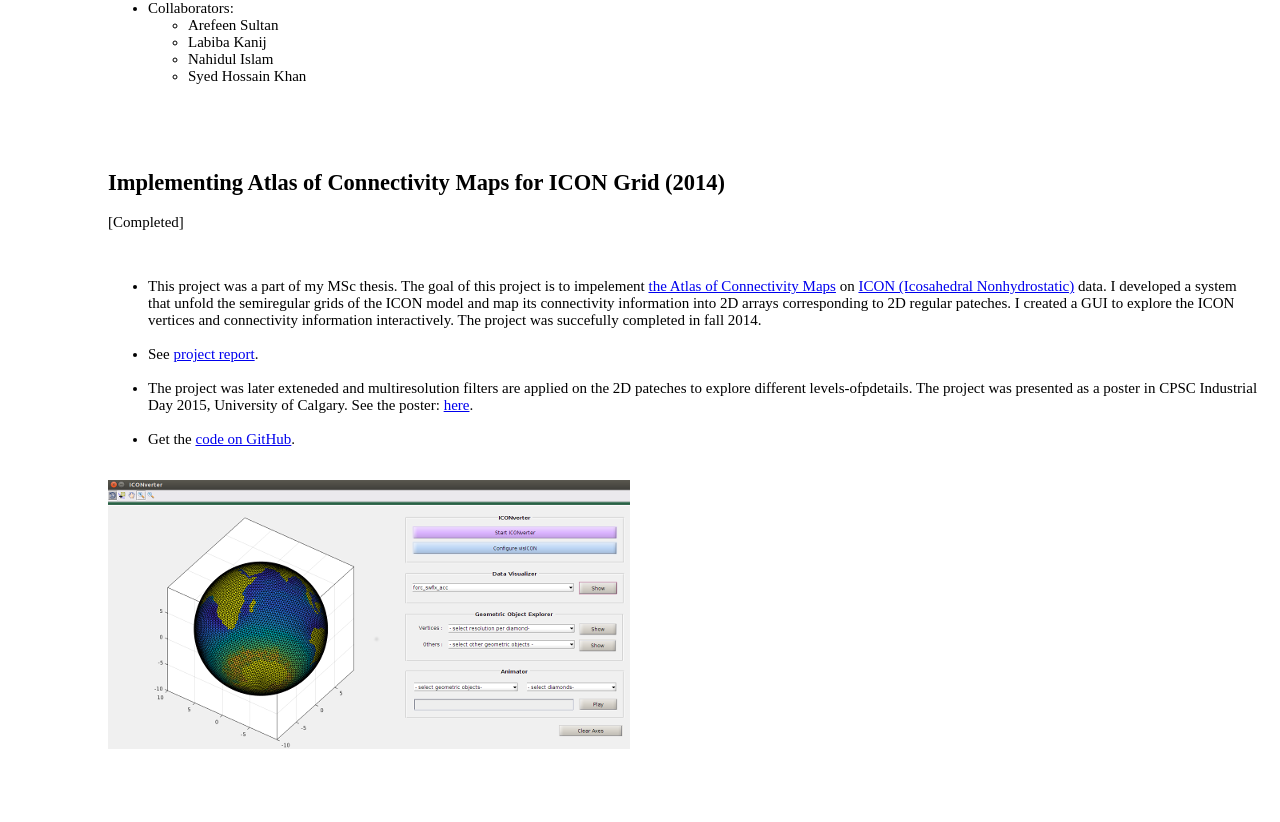
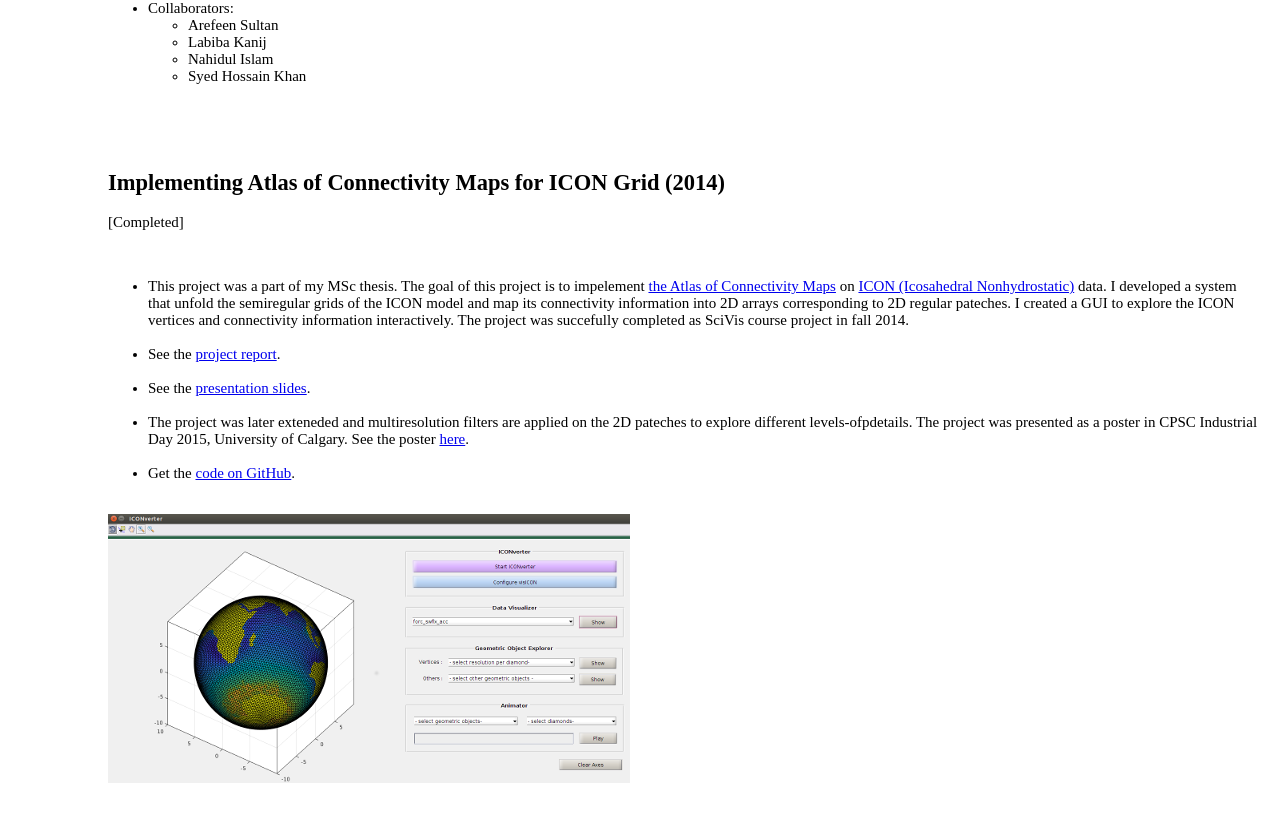
Before and after one commit to imruljubair/imruljubair.github.io, a Jekyll site: the page project/project-page.html, which Jekyll copies as it is, in a window 1280 px wide and 900 px high, scrolled down 989 px. Shown: the top 822 px of the window. Built offline with Jekyll 4.4.1, drawn with Linux system fonts in a browser that asks for light colours.

Commit message:
project presentation

```diff
--- a/project/project-page.html
+++ b/project/project-page.html
@@ -70,12 +70,14 @@ div {
 <br>
 <p class="lead">
 <ul>
-  <li> This project was a part of my MSc thesis. The goal of this project is to impelement <a href="https://doi.org/10.1016/j.cag.2013.09.003">the Atlas of Connectivity Maps</a> on <a href="https://www.dwd.de/EN/research/weatherforecasting/num_modelling/01_num_weather_prediction_modells/icon_description.html">ICON (Icosahedral Nonhydrostatic)</a> data. I developed a system that unfold the semiregular grids of the ICON model and map its connectivity information into 2D arrays corresponding to 2D regular pateches. I created a GUI to explore the ICON vertices and connectivity information interactively. The project was succefully completed in fall 2014.
+  <li> This project was a part of my MSc thesis. The goal of this project is to impelement <a href="https://doi.org/10.1016/j.cag.2013.09.003">the Atlas of Connectivity Maps</a> on <a href="https://www.dwd.de/EN/research/weatherforecasting/num_modelling/01_num_weather_prediction_modells/icon_description.html">ICON (Icosahedral Nonhydrostatic)</a> data. I developed a system that unfold the semiregular grids of the ICON model and map its connectivity information into 2D arrays corresponding to 2D regular pateches. I created a GUI to explore the ICON vertices and connectivity information interactively. The project was succefully completed as SciVis course project in fall 2014.
   </li>
   <br>
-  <li>See <a href="material/Implementing Atlas of Connectivity Maps for ICON Grid.pdf">project report</a>.</li>
+  <li>See the <a href="material/Implementing Atlas of Connectivity Maps for ICON Grid.pdf">project report</a>.</li>
   <br>
-  <li>The project was later exteneded and multiresolution filters are applied on the 2D pateches to explore different levels-ofpdetails. The project was presented as a poster in CPSC Industrial Day 2015, University of Calgary. See the poster: <a href="material/industrial_day_poster_jubair_(latest).pdf">here</a>.</li>
+  <li>See the <a href="material/CPSC 601 - Project Final Presentation.pdf">presentation slides</a>.</li>
+  <br>
+  <li>The project was later exteneded and multiresolution filters are applied on the 2D pateches to explore different levels-ofpdetails. The project was presented as a poster in CPSC Industrial Day 2015, University of Calgary. See the poster <a href="material/industrial_day_poster_jubair_(latest).pdf">here</a>.</li>
   <br>
   <li>Get the <a href="https://github.com/imruljubair/SciVis-Course-Project-Fall-2014">code on GitHub</a>.</li>
 </ul>
```
Also changed, not shown: 4 other files.
